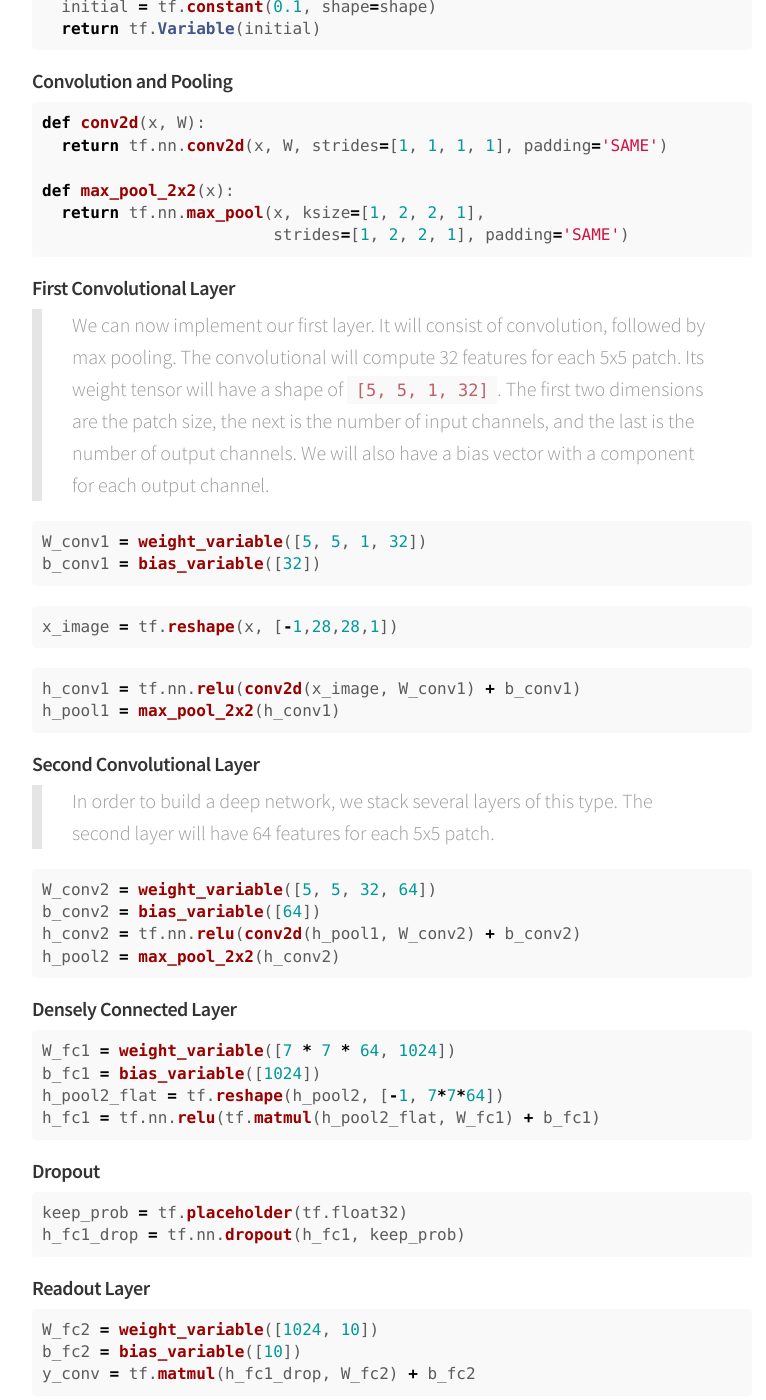
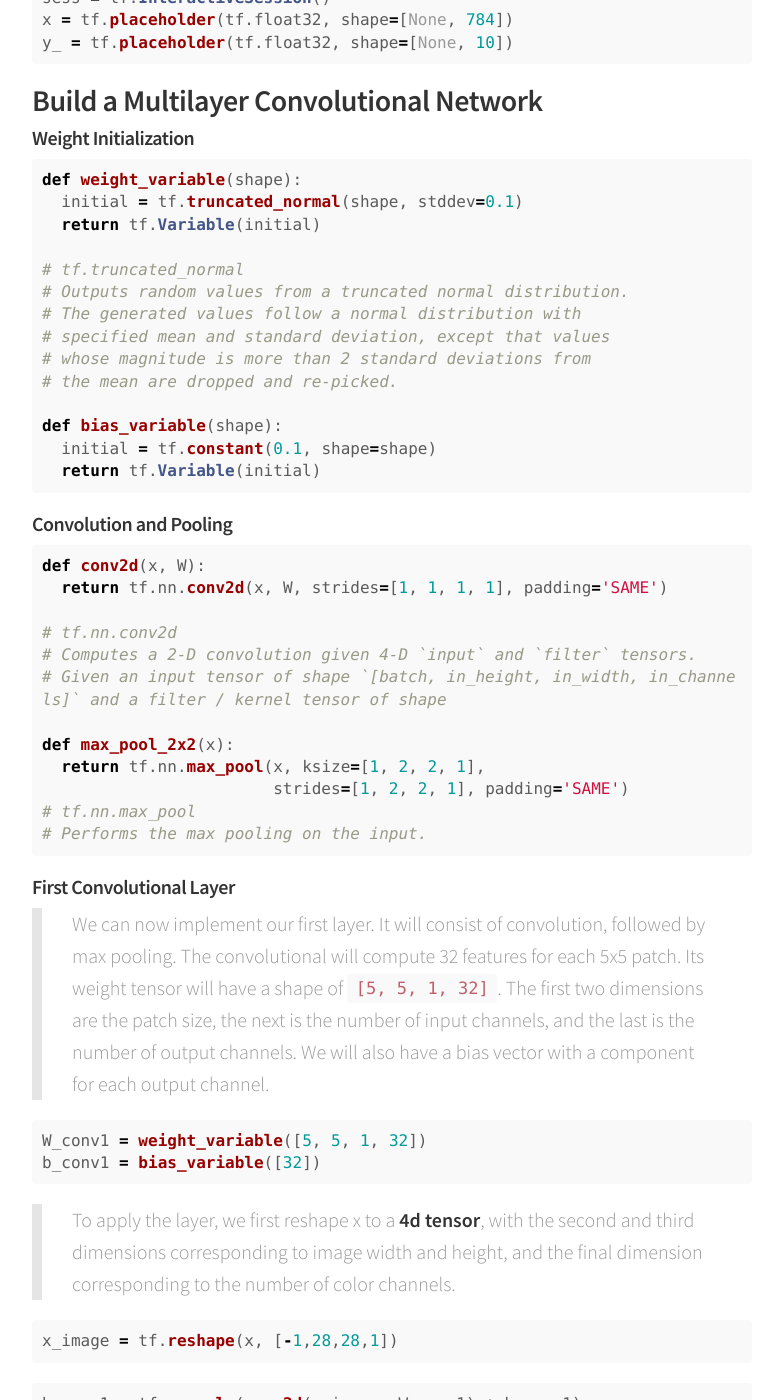
Before and after one commit to wsgan001/blog-1, a Jekyll site: the page built from _posts/2016-11-11-Deep-MNIST-for-Experts.md, in a window 1280 px wide and 1400 px high, scrolled down 1798 px. Shown: the whole window, without its empty margins (248-1014 px from the left). Built offline with Jekyll 4.4.1, drawn with Linux system fonts in a browser that asks for light colours; nearby versions of some CDN libraries; comment, search, counter and statistics services are not loaded.

Commit message:
tensorflow

````diff
--- a/_posts/2016-11-11-Deep-MNIST-for-Experts.md
+++ b/_posts/2016-11-11-Deep-MNIST-for-Experts.md
@@ -27,10 +27,11 @@ take a look
 |                  images                  |                  labels                  |
 | :--------------------------------------: | :--------------------------------------: |
 | ![](http://ww3.sinaimg.cn/large/006y8mN6jw1f9o7bzk9phj30ny09cq4e.jpg) | ![](http://ww2.sinaimg.cn/large/006y8mN6jw1f9o7clkmlrj30jm09c3zt.jpg) |
+| ![](http://ww2.sinaimg.cn/large/006y8mN6jw1f9o9c4zx83j30n20hcgn3.jpg) | ![](http://ww4.sinaimg.cn/large/006y8mN6jw1f9o9axo9cgj30pm05sdgn.jpg) |
+
+> Here mnist is a lightweight class which stores the **training**, **validation**, and **testing** sets as NumPy arrays.
 
 ---
-
-> Here mnist is a lightweight class which stores the **training**, **validation**, and **testing** sets as NumPy arrays.
 
 ```python
 import tensorflow as tf
@@ -50,6 +51,13 @@ def weight_variable(shape):
   initial = tf.truncated_normal(shape, stddev=0.1)
   return tf.Variable(initial)
 
+# tf.truncated_normal
+# Outputs random values from a truncated normal distribution.
+# The generated values follow a normal distribution with
+# specified mean and standard deviation, except that values
+# whose magnitude is more than 2 standard deviations from
+# the mean are dropped and re-picked.
+
 def bias_variable(shape):
   initial = tf.constant(0.1, shape=shape)
   return tf.Variable(initial)
@@ -61,9 +69,15 @@ def bias_variable(shape):
 def conv2d(x, W):
   return tf.nn.conv2d(x, W, strides=[1, 1, 1, 1], padding='SAME')
 
+# tf.nn.conv2d
+# Computes a 2-D convolution given 4-D `input` and `filter` tensors.
+# Given an input tensor of shape `[batch, in_height, in_width, in_channels]` and a filter / kernel tensor of shape
+
 def max_pool_2x2(x):
   return tf.nn.max_pool(x, ksize=[1, 2, 2, 1],
                         strides=[1, 2, 2, 1], padding='SAME')
+# tf.nn.max_pool
+# Performs the max pooling on the input.
 ```
 
 ##### First Convolutional Layer
@@ -74,6 +88,8 @@ def max_pool_2x2(x):
 W_conv1 = weight_variable([5, 5, 1, 32])
 b_conv1 = bias_variable([32])
 ```
+
+> To apply the layer, we first reshape x to a **4d tensor**, with the second and third dimensions corresponding to image width and height, and the final dimension corresponding to the number of color channels.
 
 ```python
 x_image = tf.reshape(x, [-1,28,28,1])
````
